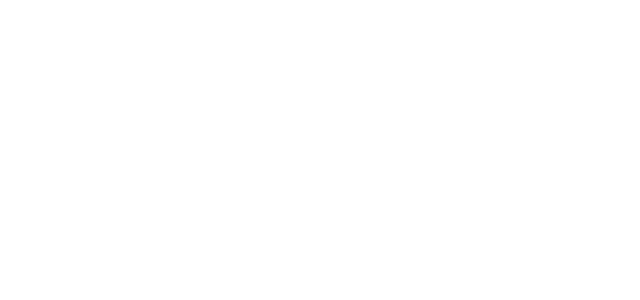
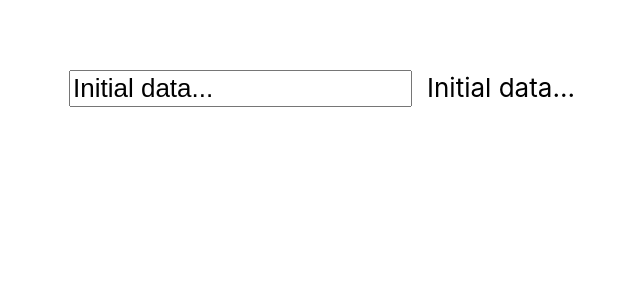
Before and after one commit to chlzslvdr/React-Basics, a React (Create React App) app: page / in a window 1280 px wide. Shown: the top 300 px of the page, without its empty margins (1-641 px from the left). Built offline with nearby package versions, Linux system fonts and the light colour scheme.

Commit message:
Using Forms

```diff
--- a/src/App.jsx
+++ b/src/App.jsx
@@ -4,6 +4,7 @@
 // import State from './Sample/State';
 // import Props from './Sample/Props/PropsValidation';
 // import ComponentAPIsAndLifeCycle from './Sample/ComponentAPIsAndLifeCycle/LifeCycles';
+import Forms from './Sample/Forms/UsingForms';
 
 class App extends React.Component {
   render() {
@@ -14,6 +15,7 @@
         {/* <State /> */}
         {/* <Props /> */}
         {/* <ComponentAPIsAndLifeCycle /> */}
+        <Forms />
       </div>
     );
   }
--- /dev/null
+++ b/src/Sample/Forms/UsingForms/index.jsx
@@ -0,0 +1,33 @@
+import React from 'react';
+import './style.scss';
+
+class Forms extends React.Component {
+  constructor(props) {
+    super(props);
+
+    this.state = {
+      data: 'Initial data...',
+    };
+    this.updateState = this.updateState.bind(this);
+  }
+
+  updateState(e) {
+    this.setState({ data: e.target.value });
+  }
+
+  render() {
+    return (
+      <div className='test-app'>
+        <input
+          type='text'
+          value={this.state.data}
+          onChange={this.updateState}
+          className='input'
+        />
+        <span className='text'>{this.state.data}</span>
+      </div>
+    );
+  }
+}
+
+export default Forms;
--- /dev/null
+++ b/src/Sample/Forms/UsingForms/style.scss
@@ -0,0 +1,10 @@
+.test-app {
+  margin: 70px;
+  font-size: 26px;
+  .input {
+    font-size: 26px;
+  }
+  .text {
+    margin-left: 15px;
+  }
+}
```
